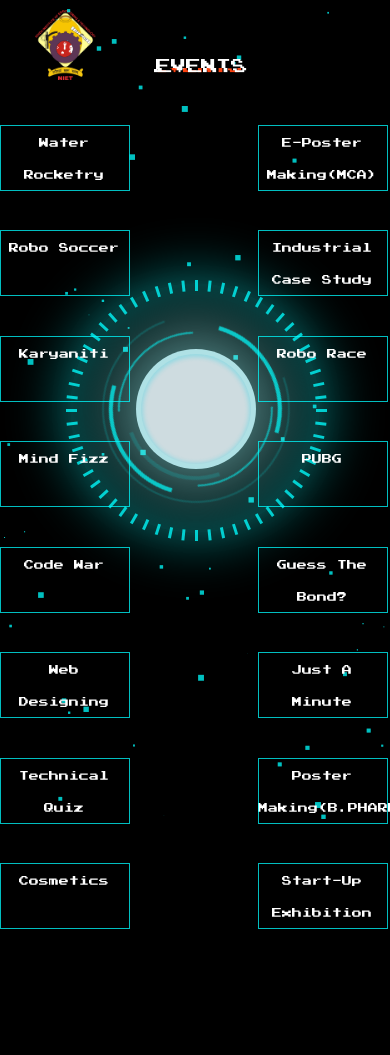
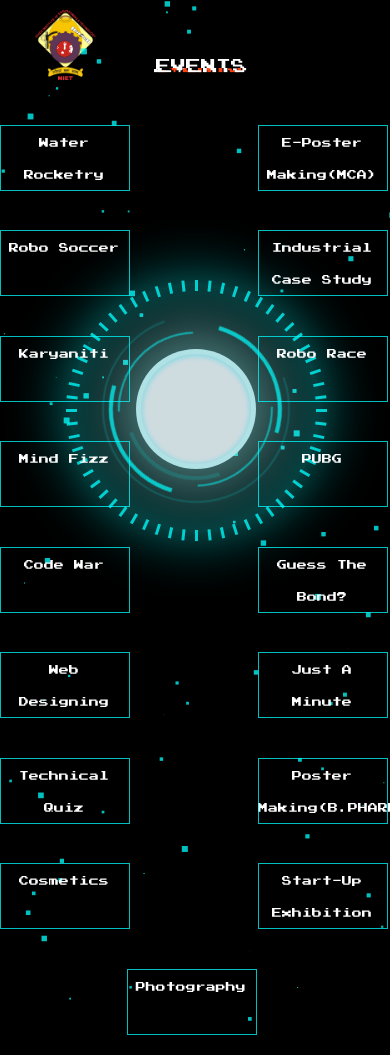
Before and after one commit to prkhrv/Full-Site-fest, a Django app: page /events/ in a window 390 px wide; the page is wider, and only the part inside the window is pictured. Before the commit the page ends 929 px from the top of that part, so only its background shows below. Run offline with Django 3.2, Linux system fonts and the light colour scheme; a user stored in the database is signed in.

Commit message:
Added a button in events page

```diff
--- a/static/css/style-event.css
+++ b/static/css/style-event.css
@@ -205,7 +205,7 @@
 .seventh-button {
   position:absolute;
   top:90%;
-  left:30%;
+  left:20%;
   text-align: center;
 }
 .eigth-button {
@@ -247,7 +247,7 @@
 .fourteenth-button {
   position:absolute;
   top:90%;
-  left:50%;
+  left:60%;
   text-align: center;
 }
 .fifteenth-button {
@@ -262,6 +262,12 @@
       left:40%;
       text-align: center;
     }
+.seventeenth-button {
+      position:absolute;
+      top:90%;
+      left:40%;
+      text-align: center;
+}
 @media only screen and (max-width: 768px) {
 
     .notm {
@@ -380,6 +386,16 @@
       right:1% !important;
       text-align: center;
     }
+    .seventeenth-button {
+      position:absolute;
+      top:115%;
+      left:32.5%;
+      right:auto;
+      text-align: center;
+    }
+    canvas{
+      height:125% !important;
+    }
 
     .btn {
   position: relative;
--- a/templates/events.html
+++ b/templates/events.html
@@ -137,6 +137,11 @@
         <span>Start-Up Exhibition</span>
       </div></a>
     </div>
+    <div class="container-2 seventeenth-button">
+      <a href="E3.html" style="text-decoration:none;outline: 0;"><div class="btn btn-two text-center">
+        <span>Photography</span>
+      </div></a>
+    </div>
 
 
 
```
Also changed, not shown: db.sqlite3.
